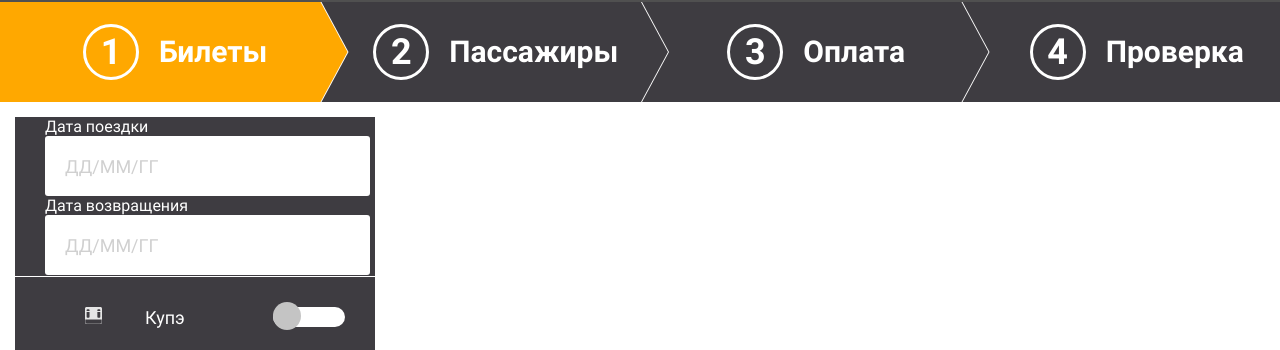
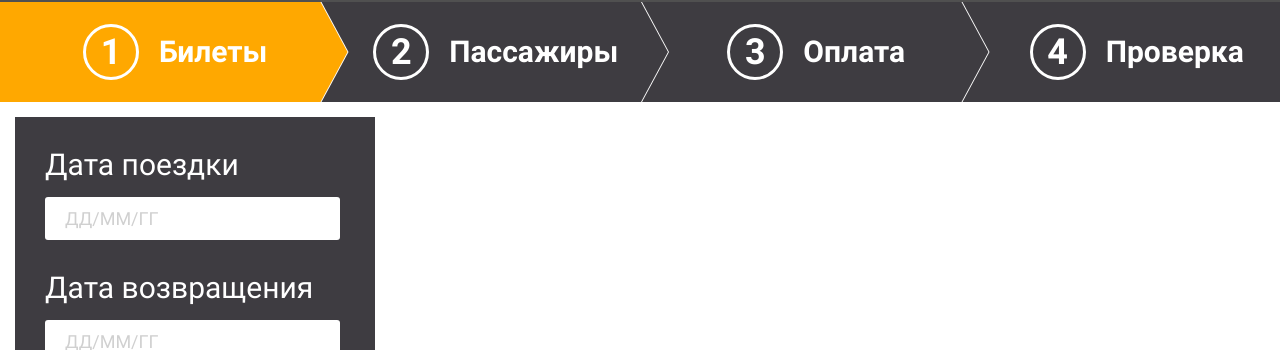
Before and after one commit to korneef/railway-booking-frontend, a React (Create React App) app: page /order/step/1 in a window 1280 px wide. Shown: the part 602-952 px from the top of the page. Built offline with nearby package versions, Linux system fonts and the light colour scheme; grey boxes are pictures that could not be loaded.

Commit message:
create datefield and textfield components

```diff
--- a/package.json
+++ b/package.json
@@ -9,6 +9,7 @@
     "@testing-library/user-event": "^13.5.0",
     "@types/react-datepicker": "^4.8.0",
     "classnames": "^2.3.2",
+    "date-fns": "^2.29.3",
     "react": "^18.2.0",
     "react-datepicker": "^4.10.0",
     "react-dom": "^18.2.0",
--- a/src/features/TicketSearchForm/TicketSearchForm.scss
+++ b/src/features/TicketSearchForm/TicketSearchForm.scss
@@ -39,42 +39,17 @@
   position: relative;
 }
 
-.react-datepicker__tab-loop {
-  position: absolute;
-}
-
-.react-datepicker-wrapper {
+.ticket-search-form__date-input-wrapper {
   &:first-child {
       margin-right: 40px;
   }
 }
 
-.react-datepicker-popper {
-  z-index: 5!important;
-}
-
-.ticket-search-form__input {
-  width: 325px;
-  height: 60px;
+.ticket-search-form__textfield-input {
   margin-right: 40px;
-  border-radius: 3px;
-  padding: 0px 20px;
-  font-size: 18px;
-  font-weight: 400;
-  color: #000000;
-  border: none;
 
   &:last-child {
     margin-right: 0px;
-  }
-
-  &::placeholder {
-    color: #d0d0d0;
-  }
-
-  &:active,
-  &:focus {
-    outline: none;
   }
 }
 
--- a/src/features/TicketSearchForm/TicketSearchForm.tsx
+++ b/src/features/TicketSearchForm/TicketSearchForm.tsx
@@ -1,8 +1,6 @@
 import classNames from "classnames";
-import { useState } from "react";
-import DatePicker from "react-datepicker";
 import "react-datepicker/dist/react-datepicker.css";
-import { Button } from "shared";
+import { Button, TextField, DateField } from "shared";
 
 interface TicketSearchFormProps {
   bemClass: string,
@@ -10,8 +8,6 @@ interface TicketSearchFormProps {
 }
 
 function TicketSearchForm(props: TicketSearchFormProps) {
-  const [departureDate, setDepartureDate] = useState<Date | null>(null);
-  const [returnDate, setReturnDate] = useState<Date | null>(null);
   const { bemClass, variant } = props;
   const className = "ticket-search-form";
 
@@ -21,15 +17,16 @@ function TicketSearchForm(props: TicketSearchFormProps) {
         <div className={`ticket-search-form__group_${variant}`}>
           <h1 className={classNames("ticket-search-form__header", `ticket-search-form__header_${variant}`)}>Направление</h1>
           <div className="ticket-search-form__input-wrapper">
-            <input className="ticket-search-form__input" type="text" placeholder="Откуда" />
-            <input className="ticket-search-form__input" type="text" placeholder="Куда" />
+            <TextField bemClass={className} type="text" placeholder="Откуда" />
+            <TextField bemClass={className} type="text" placeholder="Куда" />
           </div>
         </div>
         <div className="ticket-search-form__group">
           <h1 className="ticket-search-form__header">Дата</h1>
           <div className="ticket-search-form__input-wrapper">
-            <DatePicker dateFormat="dd/MM/yy" className="ticket-search-form__input" selected={departureDate} onChange={(date) => setDepartureDate(date)} calendarStartDay={1} placeholderText="ДД/ММ/ГГ" />
-            <DatePicker dateFormat="dd/MM/yy" className="ticket-search-form__input" selected={returnDate} onChange={(date) => setReturnDate(date)} calendarStartDay={1} placeholderText="ДД/ММ/ГГ" />            </div>
+            <DateField bemClass="ticket-search-form" placeholder="ДД/ММ/ГГ" size="normal"/>
+            <DateField bemClass="ticket-search-form" placeholder="ДД/ММ/ГГ" size="normal"/>
+          </div>
         </div>
       </div>
       <div className="ticket-search-form__button-wrapper">
--- /dev/null
+++ b/src/shared/components/DateField/DateField.scss
@@ -0,0 +1,24 @@
+.datefield-input_normal {
+  width: 325px;
+  height: 60px;
+  border-radius: 3px;
+  padding: 0px 20px;
+  font-size: 18px;
+  font-weight: 400;
+  color: #000000;
+  border: none;
+
+  &::placeholder {
+    color: #d0d0d0;
+  }
+}
+
+.datefield-input_small {
+  @extend .datefield-input_normal;
+  width: 295px;
+  height: 43px;
+}
+
+.react-datepicker-popper {
+  z-index: 5!important;
+}
--- /dev/null
+++ b/src/shared/components/DateField/DateField.tsx
@@ -0,0 +1,37 @@
+import DatePicker from "react-datepicker";
+import { useState } from "react";
+import classNames from "classnames";
+import ru from 'date-fns/locale/ru';
+
+interface DateFieldProps {
+  bemClass: string,
+  placeholder?: string,
+  size?: 'normal' | 'small'
+}
+
+function DateField(props: DateFieldProps) {
+  const {
+    bemClass,
+    placeholder,
+    size,
+  } = props;
+
+  const [date, setDate] = useState<Date | null>(null);
+
+  const className = `datefield-input_${size}`;
+
+  return (
+    <div className={classNames(`${bemClass}__date-input-wrapper`)}>
+      <DatePicker
+        locale={ru}
+        dateFormat="dd/MM/yy"
+        className={classNames(bemClass + `__${className}`, className)}
+        selected={date}
+        onChange={(date) => setDate(date)}
+        calendarStartDay={1}
+        placeholderText={placeholder} />
+    </div>
+  );
+}
+
+export default DateField;
--- /dev/null
+++ b/src/shared/components/TextField/TexField.scss
@@ -0,0 +1,19 @@
+.textfield-input {
+  width: 325px;
+  height: 60px;
+  border-radius: 3px;
+  padding: 0px 20px;
+  font-size: 18px;
+  font-weight: 400;
+  color: #000000;
+  border: none;
+
+  &::placeholder {
+    color: #d0d0d0;
+  }
+
+  &:active,
+  &:focus {
+    outline: none;
+  }
+}
--- /dev/null
+++ b/src/shared/components/TextField/TextField.tsx
@@ -0,0 +1,20 @@
+import classNames from "classnames";
+
+interface TextFieldProps {
+  type?: string;
+  placeholder?: string;
+  bemClass: string;
+}
+
+function TextField(props: TextFieldProps) {
+  const { type, placeholder, bemClass } = props;
+  const className = 'textfield-input'
+  return (
+    <input
+      className={classNames(className, bemClass+`__${className}`)}
+      type={type ?? 'text'}
+      placeholder={placeholder ?? ''} />
+  );
+}
+
+export default TextField;
--- a/src/shared/index.scss
+++ b/src/shared/index.scss
@@ -3,3 +3,5 @@
 @import './components/Switcher/Switcher.scss';
 @import './components/Slogan/Slogan.scss';
 @import './components/MultiRangeSlider/MultiRangeSlider.scss';
+@import './components/TextField/TexField.scss';
+@import './components/DateField/DateField.scss';
--- a/src/shared/index.tsx
+++ b/src/shared/index.tsx
@@ -3,6 +3,8 @@ import OrderStepElement from "./components/OrderStepElement/OrderStepElement";
 import Switcher from "./components/Switcher/Switcher";
 import Slogan from "./components/Slogan/Slogan";
 import MultiRangeSlider from "./components/MultiRangeSlider/MultiRangeSlider";
+import TextField from "./components/TextField/TextField";
+import DateField from "./components/DateField/DateField";
 
 import { ReactComponent as Coupe } from './assets/icons/ticketFiltersIcons/coupe.svg';
 import { ReactComponent as Express } from './assets/icons/ticketFiltersIcons/express.svg';
@@ -14,7 +16,7 @@ import { ReactComponent as WiFi } from './assets/icons/ticketFiltersIcons/wifi.s
 import { globalURL } from "./API/globalUrl";
 
 //components
-export { Button, OrderStepElement, Switcher, Slogan, MultiRangeSlider };
+export { Button, OrderStepElement, Switcher, Slogan, MultiRangeSlider, TextField, DateField };
 
 //icons
 export { Coupe, Express, LuxuryClass, SeatClass, SecondClass, WiFi };
--- a/src/widgets/TicketFilterForm/TicketFilterForm.scss
+++ b/src/widgets/TicketFilterForm/TicketFilterForm.scss
@@ -7,9 +7,10 @@
 }
 
 .ticket-fiter-form__section {
-  padding: 0 30px 1px;
+  padding: 30px;
 
   border-bottom: 1px solid #ffffff;
+
   &:last-child {
     border-bottom: none;
   }
@@ -17,7 +18,21 @@
 
 .ticket-fiter-form__switcher {
   margin-bottom: 40px;
-  &:first-child {
-    margin-top: 30px;
+
+  &:last-child {
+    margin-bottom: 0px;
   }
 }
+
+.ticket-fiter-form__section-header {
+  font-weight: 400;
+  font-size: 30px;
+  margin-bottom: 15px;
+}
+
+.ticket-fiter-form__date-section-group {
+  margin-bottom: 30px;
+  &:last-child {
+    margin-bottom: 0;
+  }
+}
--- a/src/widgets/TicketFilterForm/TicketFilterForm.tsx
+++ b/src/widgets/TicketFilterForm/TicketFilterForm.tsx
@@ -1,22 +1,21 @@
 import { FilterSwitcher } from "features";
-import { MultiRangeSlider, Coupe, Express, LuxuryClass, SeatClass, SecondClass, WiFi } from "shared";
-import DatePicker from "react-datepicker";
+import { MultiRangeSlider, DateField, Coupe, Express, LuxuryClass, SeatClass, SecondClass, WiFi } from "shared";
 import "react-datepicker/dist/react-datepicker.css";
-import { useState } from "react";
-
 
 export default function TicketFilterForm() {
-  const [departureDate, setDepartureDate] = useState<Date | null>(null);
-  const [returnDate, setReturnDate] = useState<Date | null>(null);
+  const className = 'ticket-fiter-form';
 
-  const className = 'ticket-fiter-form'
   return (
     <div className={className}>
       <div className={`${className}__section`}>
-        <div>Дата поездки</div>
-        <DatePicker dateFormat="dd/MM/yy" className="ticket-search-form__input" selected={departureDate} onChange={(date) => setDepartureDate(date)} calendarStartDay={1} placeholderText="ДД/ММ/ГГ" />
-        <div>Дата возвращения</div>
-        <DatePicker dateFormat="dd/MM/yy" className="ticket-search-form__input" selected={returnDate} onChange={(date) => setReturnDate(date)} calendarStartDay={1} placeholderText="ДД/ММ/ГГ" />
+        <div className={`${className}__date-section-group`}>
+          <div className={`${className}__section-header`}>Дата поездки</div>
+          <DateField bemClass={className} placeholder="ДД/ММ/ГГ" size="small" />
+        </div>
+        <div className={`${className}__date-section-group`}>
+          <div className={`${className}__section-header`}>Дата возвращения</div>
+          <DateField bemClass={className} placeholder="ДД/ММ/ГГ" size="small" />
+        </div>
       </div>
       <div className={`${className}__section`}>
         <FilterSwitcher bemClass={`${className}__switcher`} svgIcon={<Coupe />}>Купэ</FilterSwitcher>
@@ -27,9 +26,8 @@ export default function TicketFilterForm() {
         <FilterSwitcher bemClass={`${className}__switcher`} svgIcon={<Express />}>Экспресс</FilterSwitcher>
       </div>
       <div className={`${className}__section`}>
-        <div>Стоимость</div>
+        <div className={`${className}__section-header`}>Стоимость</div>
         <MultiRangeSlider type='price' min={850} max={2950} />
-
       </div>
     </div>
   );
```
Also changed, not shown: 1 other file (tests, documents, lock files or other folders).
